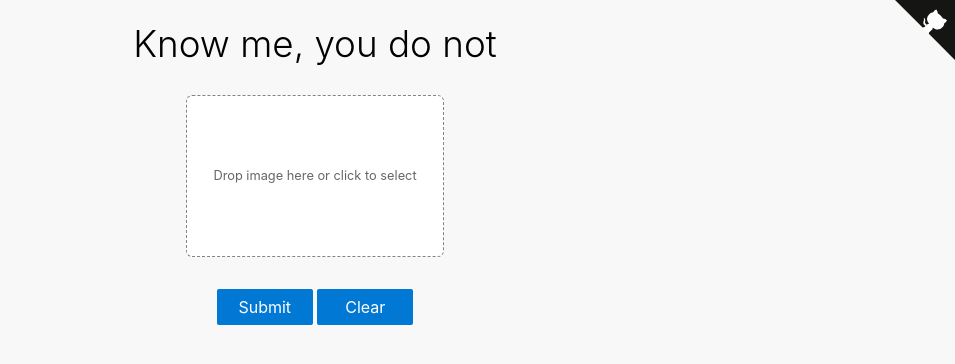
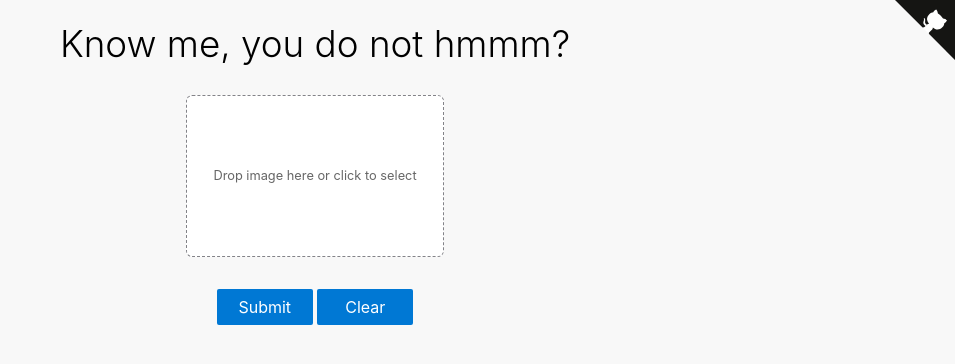
Before and after one commit to alarehage/star-wars-who-am-i, a Flask app: page / in a window 1280 px wide. Shown: the top 364 px of the page, without its empty margins (325-1280 px from the left). Run offline with Flask 2, Linux system fonts and the light colour scheme.

Commit message:
edited title

```diff
--- a/src/templates/index.html
+++ b/src/templates/index.html
@@ -2,7 +2,7 @@
 
 <div class="main">
   <div class="title">
-    <h3>Know me, you do not</h3>
+    <h3>Know me, you do not hmmm?</h3>
     <!-- <p>
       <small>A web app demo</small>
     </p> -->
```
